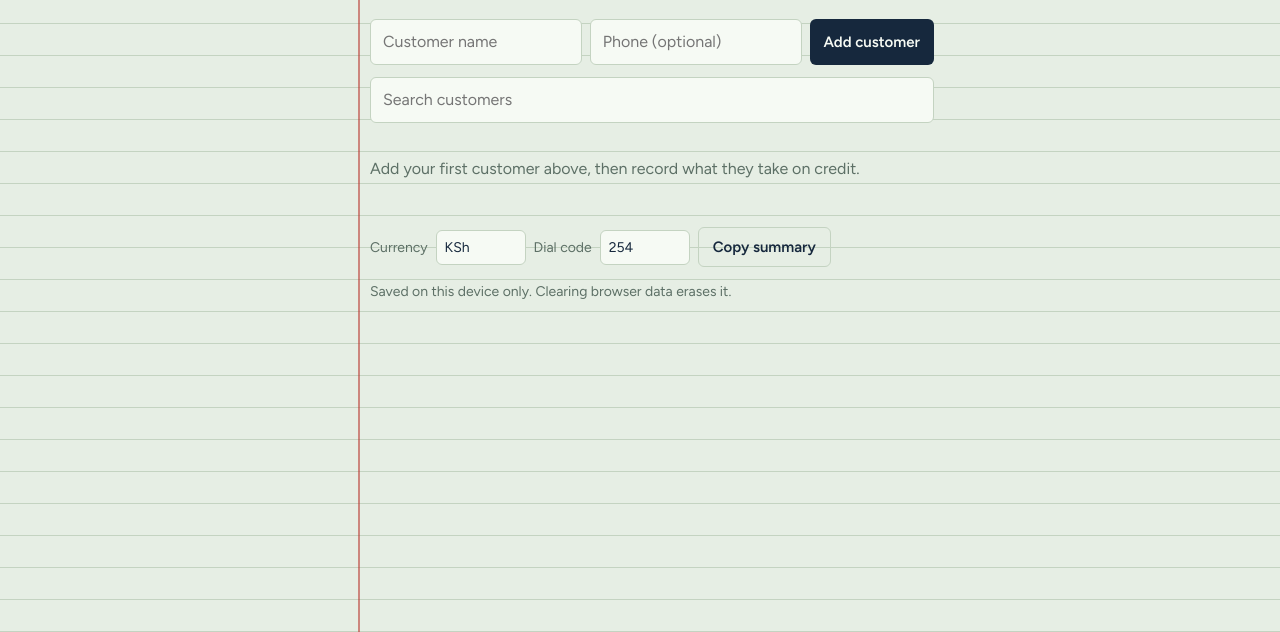
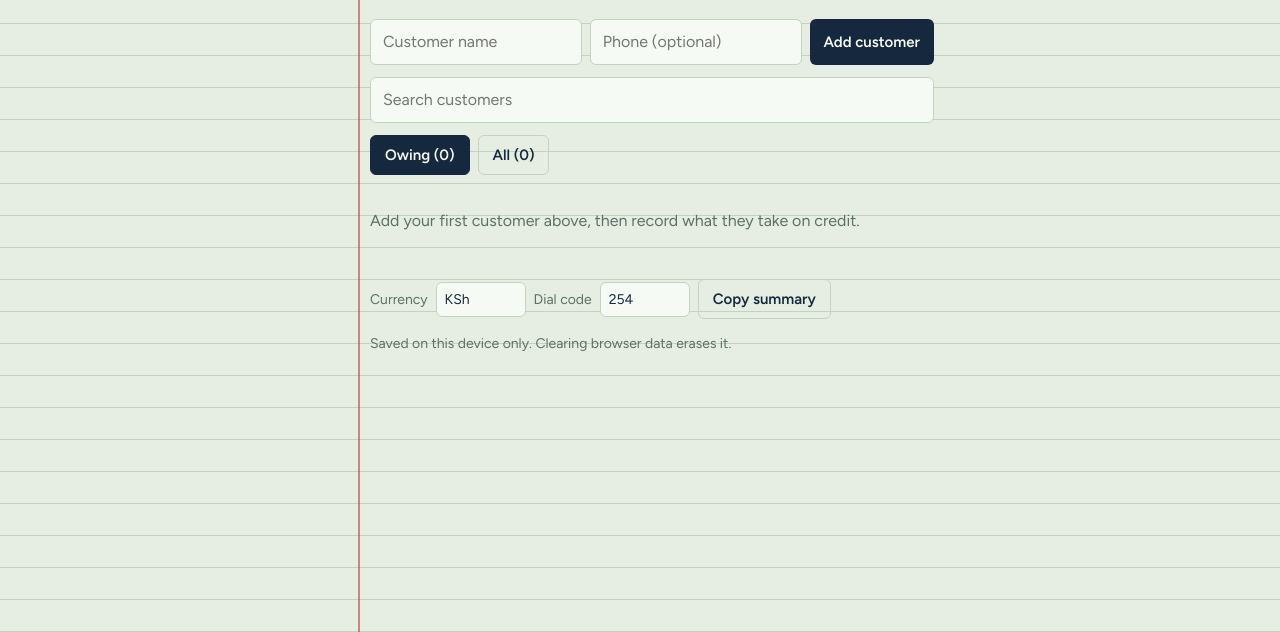
Before and after one commit to Drama-King/Deni, a plain HTML site: page index.html in a window 1280 px wide. Shown: the part 168-800 px from the top of the page. Drawn offline with nearby package versions, Linux system fonts and the light colour scheme.

Commit message:
Add files via upload

```diff
--- a/index.html
+++ b/index.html
@@ -43,6 +43,7 @@ summary::-webkit-details-marker{display:none}
 .empty{color:var(--mute);padding:18px 0}
 .foot{margin-top:28px;display:flex;gap:8px;flex-wrap:wrap;align-items:center;color:var(--mute);font-size:14px}
 .foot input{flex:0 1 90px;padding:6px 8px}
+.tabs{display:flex;gap:8px;margin-bottom:12px}.tab{background:transparent;color:var(--ink);border:1px solid var(--line)}.tab.on{background:var(--btn);color:var(--btnt);border-color:var(--btn)}
 .top{display:flex;justify-content:space-between;align-items:center;margin-bottom:18px}.top h1{margin:0}
 select{font:inherit;color:var(--ink);background:var(--card);border:1px solid var(--line);border-radius:6px;padding:6px 10px}
 select:focus-visible{outline:2px solid var(--ok);outline-offset:2px}
@@ -61,6 +62,7 @@ select:focus-visible{outline:2px solid var(--ok);outline-offset:2px}
 <button id="add" data-t="add">Add customer</button>
 </div>
 <div class="row"><input id="q" data-p="search" autocomplete="off"></div>
+<div class="tabs"><button id="tOwe" class="tab on"></button><button id="tAll" class="tab"></button></div>
 
 <div id="list"></div>
 
@@ -73,8 +75,8 @@ select:focus-visible{outline:2px solid var(--ok);outline-offset:2px}
 </main>
 <script>
 var KEY="deni-v1",S={cur:"KSh",dial:"254",lang:((navigator.language||"en").slice(0,2)==="sw"?"sw":"en"),c:[]};
-var L={en:{add:'Add customer',name:'Customer name',phone:'Phone (optional)',search:'Search customers',cur:'Currency',dial:'Dial code',copy:'Copy summary',copied:'Copied',copyfail:'Copy failed',note:'Saved on this device only. Clearing browser data erases it.',owed1:'Owed by 1 customer',owedN:'Owed by {n} customers',none:'Nobody owes you right now',empty1:'Add your first customer above, then record what they take on credit.',empty2:'No customer matches that search.',nophone:'No phone',credit:'Credit',settled:'Settled',amt:'Amount',notePh:'Note (e.g. sugar, bread)',addCr:'Add credit',pay:'Record payment',remind:'Remind on WhatsApp',del:'Delete',noEntries:'No entries yet.',delConfirm:'Delete {n} and all their entries?',msg:'Hello {n}, a friendly reminder that you have an outstanding balance of {b}. Thank you!',nobodyOwes:'Nobody owes anything.'},
-sw:{add:'Ongeza mteja',name:'Jina la mteja',phone:'Simu (si lazima)',search:'Tafuta wateja',cur:'Sarafu',dial:'Msimbo wa nchi',copy:'Nakili muhtasari',copied:'Imenakiliwa',copyfail:'Imeshindwa kunakili',note:'Data inahifadhiwa kwenye kifaa hiki pekee. Ukifuta data ya kivinjari, itapotea.',owed1:'Mteja 1 anakudai',owedN:'Wateja {n} wanakudai',none:'Hakuna anayekudai sasa hivi',empty1:'Ongeza mteja wako wa kwanza hapo juu, kisha andika deni analochukua.',empty2:'Hakuna mteja anayelingana na utafutaji huo.',nophone:'Hakuna simu',credit:'Amelipa ziada',settled:'Amelipa yote',amt:'Kiasi',notePh:'Maelezo (mf. sukari, mkate)',addCr:'Ongeza deni',pay:'Weka malipo',remind:'Kumbusha kwa WhatsApp',del:'Futa',noEntries:'Hakuna rekodi bado.',delConfirm:'Futa {n} na rekodi zake zote?',msg:'Habari {n}, ni ukumbusho tu kwamba una deni la {b}. Asante!',nobodyOwes:'Hakuna anayedaiwa.'}};
+var L={en:{add:'Add customer',tabOwing:'Owing',tabAll:'All',name:'Customer name',phone:'Phone (optional)',search:'Search customers',cur:'Currency',dial:'Dial code',copy:'Copy summary',copied:'Copied',copyfail:'Copy failed',note:'Saved on this device only. Clearing browser data erases it.',owed1:'Owed by 1 customer',owedN:'Owed by {n} customers',none:'Nobody owes you right now',empty1:'Add your first customer above, then record what they take on credit.',empty2:'No customer matches that search.',nophone:'No phone',credit:'Credit',settled:'Settled',amt:'Amount',notePh:'Note (e.g. sugar, bread)',addCr:'Add credit',pay:'Record payment',remind:'Remind on WhatsApp',del:'Delete',noEntries:'No entries yet.',delConfirm:'Delete {n} and all their entries?',msg:'Hello {n}, a friendly reminder that you have an outstanding balance of {b}. Thank you!',nobodyOwes:'Nobody owes anything.'},
+sw:{add:'Ongeza mteja',tabOwing:'Wanaodaiwa',tabAll:'Wote',name:'Jina la mteja',phone:'Simu (si lazima)',search:'Tafuta wateja',cur:'Sarafu',dial:'Msimbo wa nchi',copy:'Nakili muhtasari',copied:'Imenakiliwa',copyfail:'Imeshindwa kunakili',note:'Data inahifadhiwa kwenye kifaa hiki pekee. Ukifuta data ya kivinjari, itapotea.',owed1:'Mteja 1 anakudai',owedN:'Wateja {n} wanakudai',none:'Hakuna anayekudai sasa hivi',empty1:'Ongeza mteja wako wa kwanza hapo juu, kisha andika deni analochukua.',empty2:'Hakuna mteja anayelingana na utafutaji huo.',nophone:'Hakuna simu',credit:'Amelipa ziada',settled:'Amelipa yote',amt:'Kiasi',notePh:'Maelezo (mf. sukari, mkate)',addCr:'Ongeza deni',pay:'Weka malipo',remind:'Kumbusha kwa WhatsApp',del:'Futa',noEntries:'Hakuna rekodi bado.',delConfirm:'Futa {n} na rekodi zake zote?',msg:'Habari {n}, ni ukumbusho tu kwamba una deni la {b}. Asante!',nobodyOwes:'Hakuna anayedaiwa.'}};
 function tr(k,v){var s=(L[S.lang]||L.en)[k]||L.en[k]||k;if(v)for(var i in v)s=s.replace("{"+i+"}",function(){return v[i]});return s}
 function dt(x){return x.ts?new Date(x.ts).toLocaleDateString(S.lang==="sw"?"sw-KE":"en-GB",{day:"numeric",month:"short"}):x.d}
 try{var raw=localStorage.getItem(KEY);if(raw){S=Object.assign(S,JSON.parse(raw))}}catch(e){}
@@ -86,22 +88,25 @@ function esc(s){return String(s).replace(/[&<>"]/g,function(m){return{"&":"&amp;
 function wa(c){var d=c.p.replace(/\D/g,"");if(!d)return"";if(d.charAt(0)==="0")d=S.dial+d.slice(1);
 var m=tr("msg",{n:c.n,b:fmt(bal(c))});
 return"https://wa.me/"+d+"?text="+encodeURIComponent(m)}
-var openId=null;
+var openId=null,view="owing";
 function render(){
 var q=$("q").value.toLowerCase(),tot=0,n=0;
 S.c.forEach(function(c){var b=bal(c);if(b>0){tot+=b;n++}});
 $("total").textContent=fmt(tot);
+$("tOwe").textContent=tr("tabOwing")+" ("+n+")";$("tAll").textContent=tr("tabAll")+" ("+S.c.length+")";
+$("tOwe").className="tab"+(view==="owing"?" on":"");$("tAll").className="tab"+(view==="all"?" on":"");
 $("sub").textContent=n?tr(n===1?"owed1":"owedN",{n:n}):tr("none");
-var l=S.c.filter(function(c){return c.n.toLowerCase().indexOf(q)>-1}).sort(function(a,b){return bal(b)-bal(a)});
-if(!l.length){$("list").innerHTML='<p class="empty">'+(S.c.length?tr("empty2"):tr("empty1"))+"</p>";return}
+var l=S.c.filter(function(c){return c.n.toLowerCase().indexOf(q)>-1&&(q||view==="all"||bal(c)>0)}).sort(function(a,b){return bal(b)-bal(a)});
+if(!l.length){$("list").innerHTML='<p class="empty">'+(!S.c.length?tr("empty1"):q?tr("empty2"):tr("none"))+"</p>";return}
 $("list").innerHTML=l.map(function(c){var b=bal(c),link=wa(c);
 var tx=c.t.slice().reverse().slice(0,12).map(function(x){return'<div class="tx"><span>'+esc(dt(x))+(x.m?" – "+esc(x.m):"")+'</span><span class="'+(x.a>0?"cr":"pd")+'">'+(x.a>0?"+":"−")+Math.abs(x.a).toLocaleString()+"</span></div>"}).join("")||'<p class="ph">'+tr("noEntries")+'</p>';
 return'<details data-id="'+c.id+'"'+(c.id===openId?" open":"")+'><summary><span><span class="nm">'+esc(c.n)+'</span><br><span class="ph">'+esc(c.p||tr("nophone"))+'</span></span><span class="bal'+(b<=0?" zero":"")+'">'+(b>0?fmt(b):b<0?tr("credit")+" "+fmt(b):tr("settled"))+'</span></summary><div class="body">'+
 '<div class="row"><input class="amt" type="number" min="0" step="any" placeholder="'+tr("amt")+'" inputmode="decimal"><input class="note" placeholder="'+tr("notePh")+'"></div>'+
 '<div class="row"><button data-act="cr">'+tr("addCr")+'</button><button class="pay" data-act="pd">'+tr("pay")+'</button>'+(link&&b>0?'<a class="btn ghost" target="_blank" rel="noopener" href="'+link+'">'+tr("remind")+'</a>':"")+'<button class="ghost" data-act="del">'+tr("del")+'</button></div>'+tx+"</div></details>"}).join("")}
 $("add").onclick=function(){var n=$("nm").value.trim();if(!n){$("nm").focus();return}
-var c={id:Date.now().toString(36),n:n,p:$("ph").value.trim(),t:[]};S.c.push(c);openId=c.id;$("nm").value="";$("ph").value="";save();render()};
+var c={id:Date.now().toString(36),n:n,p:$("ph").value.trim(),t:[]};S.c.push(c);openId=c.id;view="all";$("nm").value="";$("ph").value="";save();render()};
 $("q").oninput=render;
+$("tOwe").onclick=function(){view="owing";render()};$("tAll").onclick=function(){view="all";render()};
 $("list").addEventListener("toggle",function(e){if(e.target.open)openId=e.target.dataset.id},true);
 $("list").addEventListener("click",function(e){var b=e.target.closest("button[data-act]");if(!b)return;
 var d=b.closest("details"),id=d.dataset.id,c=S.c.filter(function(x){return x.id===id})[0],act=b.dataset.act;
--- a/sw.js
+++ b/sw.js
@@ -1,4 +1,4 @@
-const CACHE = "deni-v1";
+const CACHE = "deni-v2";
 const FILES = ["./","./index.html","./manifest.webmanifest","./icons/icon-192.png","./icons/icon-512.png"];
 self.addEventListener("install", e => {
   e.waitUntil(caches.open(CACHE).then(c => c.addAll(FILES)));
```
